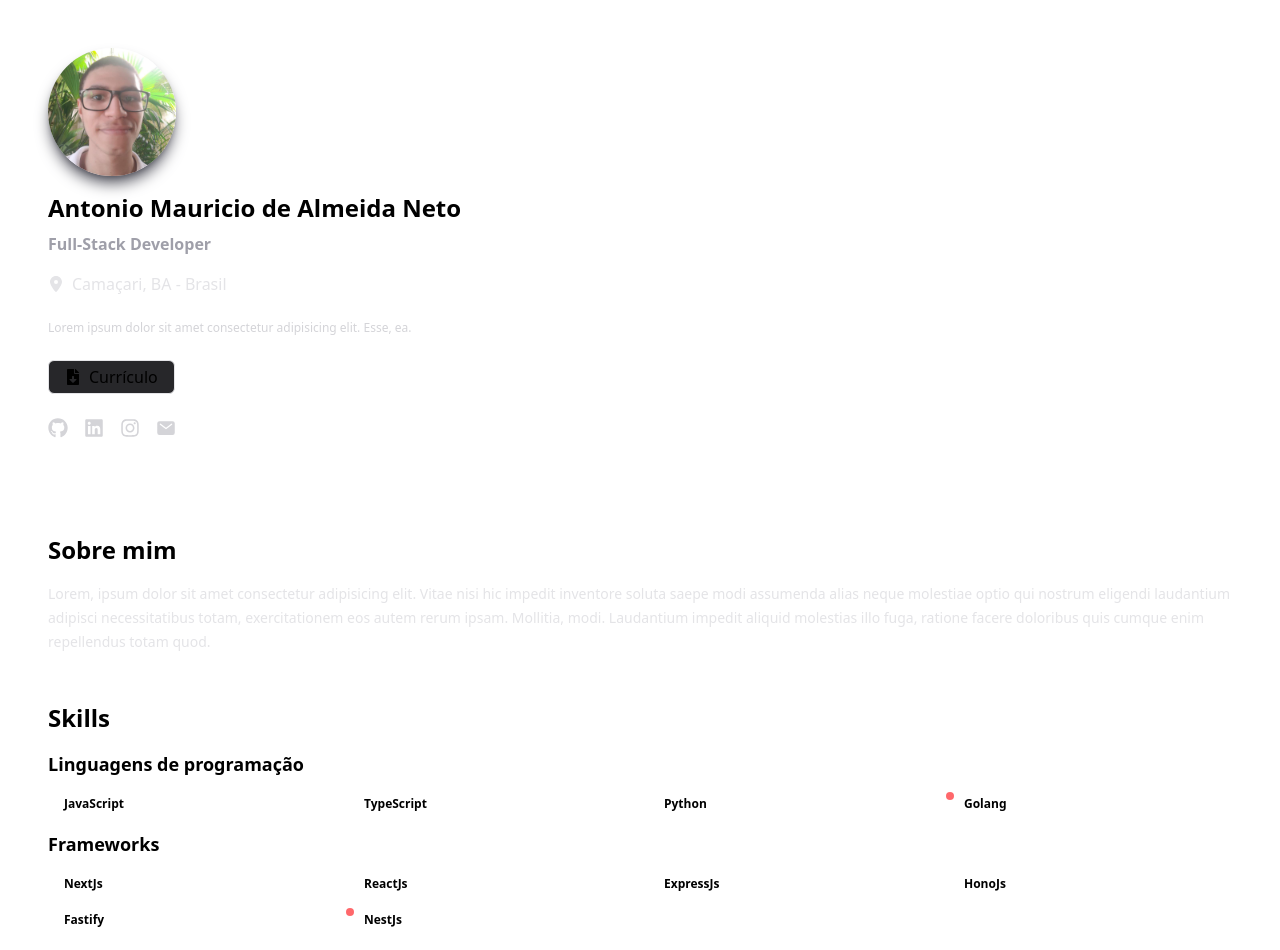
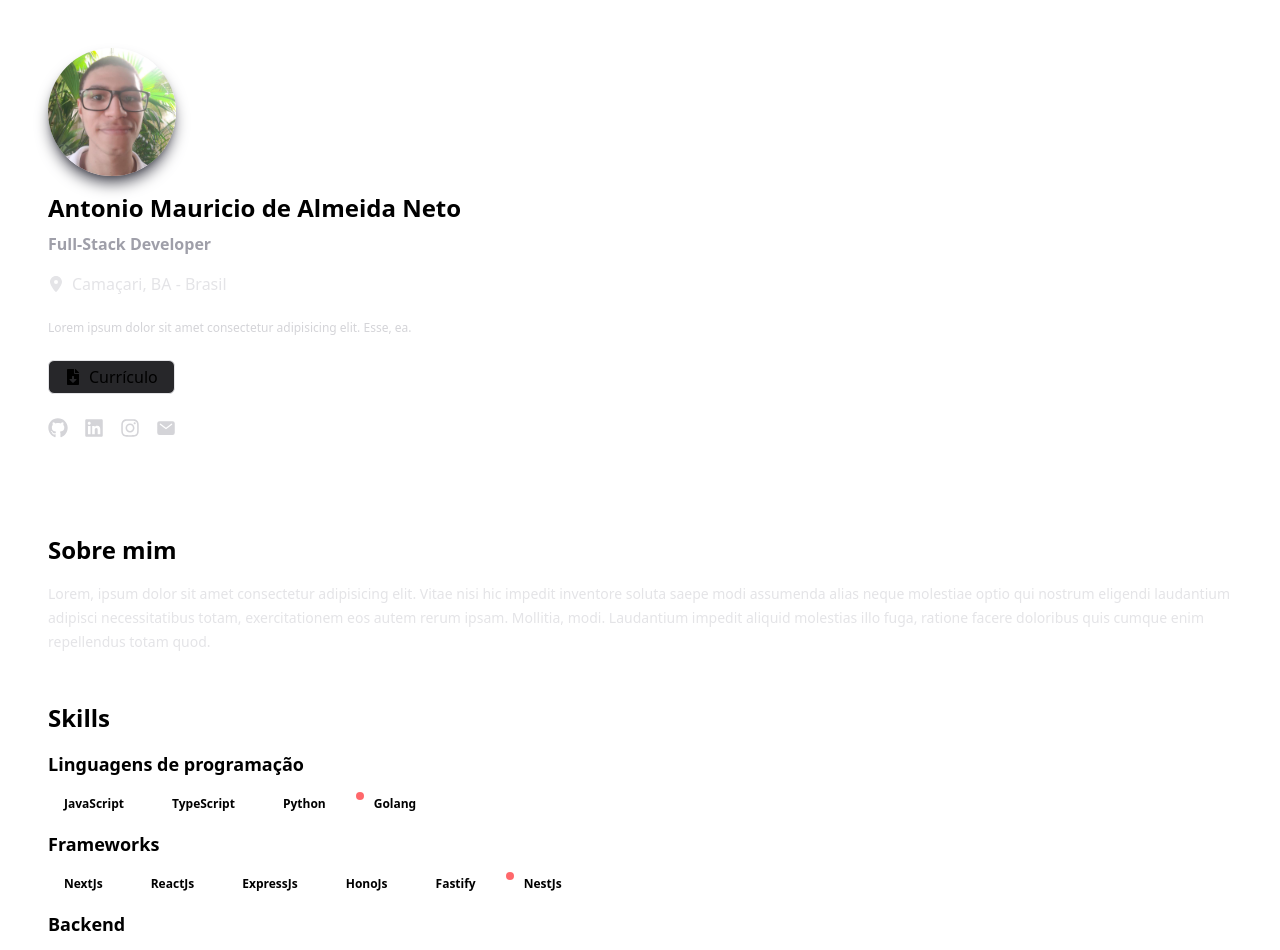
Before and after one commit to Dedo-Finger2/Portfolio, a React (Vite) app: page / in a window 1280 px wide. Shown: the top 950 px of the page. Built offline with nearby package versions, Linux system fonts and the light colour scheme.

Commit message:
Adds support for LG break point + Makes SM flex instead of grid

```diff
--- a/src/components/Skills/GroupItems.tsx
+++ b/src/components/Skills/GroupItems.tsx
@@ -6,7 +6,7 @@ interface SkillGroupItemsProps {
 
 export default function SkillGroupItems({ children }: SkillGroupItemsProps) {
   return (
-    <div className="grid grid-cols-3 place-items-center gap-4 sm:grid-cols-4 sm:place-items-start">
+    <div className="grid grid-cols-3 place-items-center gap-4 sm:flex sm:place-items-start lg:flex">
       {children}
     </div>
   );
```
